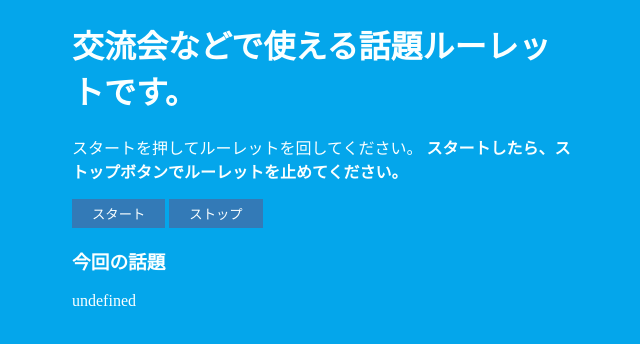
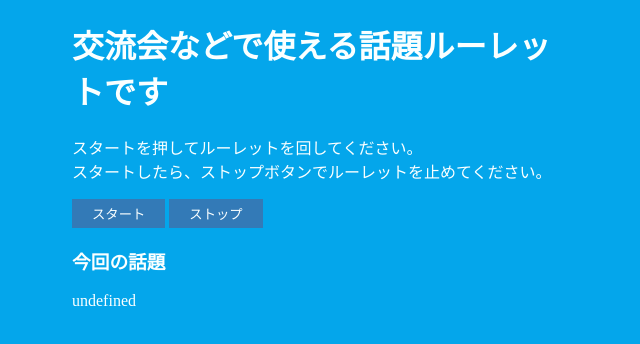
Before and after one commit to A-NaG-57/lesson, a plain HTML site: page lesson.html in a window 1280 px wide. Shown: the whole page, without its empty margins (318-958 px from the left). Drawn offline with Linux system fonts and the light colour scheme.

Commit message:
Update lesson.html

```diff
--- a/lesson.html
+++ b/lesson.html
@@ -5,15 +5,15 @@
     <meta name="viewport" content="width=device-width, initial-scale=1.0">
     <meta property="og:url" content="https://A-NaG-57.github.io/lesson/lesson.html" />
     <meta property="og:title" content="話題ルーレット" />
-    <meta property="og:description" content="3月の課題で作成した話題ルーレットです。" />
+    <meta property="og:description" content="課題で作成した話題ルーレットです" />
     <link rel="stylesheet" href="lesson.css">
     <title>A-NaG-57が作った話題ルーレット</title>
 </head>
 <body>
-    <h1>交流会などで使える話題ルーレットです。</h1>
-    <p>スタートを押してルーレットを回してください。<b>
+    <h1>交流会などで使える話題ルーレットです</h1>
+    <p>スタートを押してルーレットを回してください。<br>
         スタートしたら、ストップボタンでルーレットを止めてください。
-    </b>
+    </br>
     </p>
     <button id="start">スタート</button>
     <button id="stop">ストップ</button>
```
